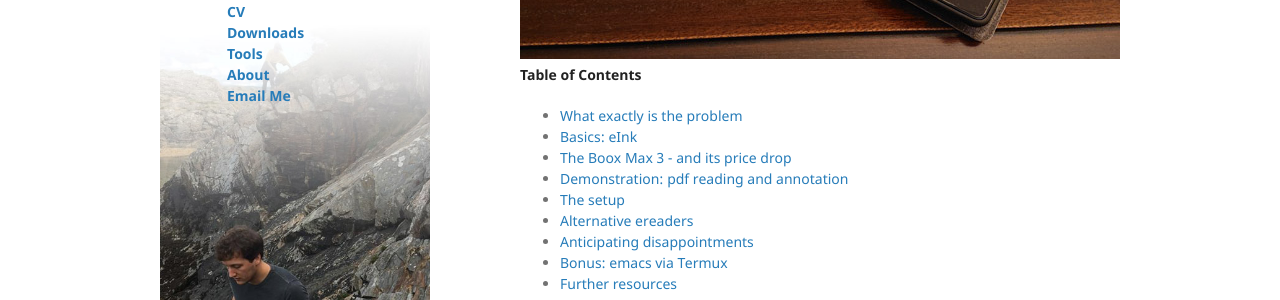
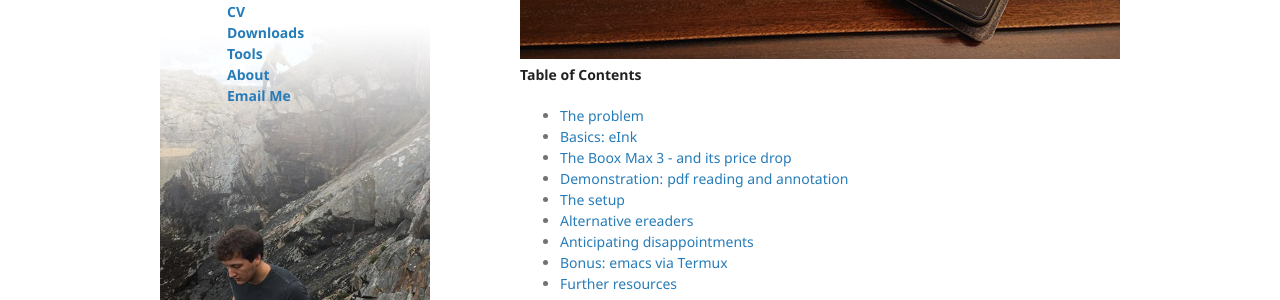
Before and after one commit to gboes/gboes.github.io, a Jekyll site: the page built from tools/ereader.md, in a window 1280 px wide and 900 px high, scrolled down 404 px. Shown: the part 154-454 px from the top of the window. Built offline with Jekyll 4.4.1, drawn with Linux system fonts in a browser that asks for light colours; our own code applies the rules of GitHub Pages for plain Markdown files; Markdown is read by kramdown in place of the engine named in the settings.

Commit message:
ToC fix.

```diff
--- a/tools/ereader.md
+++ b/tools/ereader.md
@@ -7,7 +7,7 @@
 <!-- markdown-toc start - Don't edit this section. Run M-x markdown-toc-refresh-toc -->
 **Table of Contents**
 
-- [What exactly is the problem](#what-exactly-is-the-problem)
+- [The problem](#the-problem)
 - [Basics: eInk](#basics-eink)
 - [The Boox Max 3 - and its price drop](#the-boox-max-3---and-its-price-drop)
 - [Demonstration: pdf reading and annotation](#demonstration-pdf-reading-and-annotation)
```
